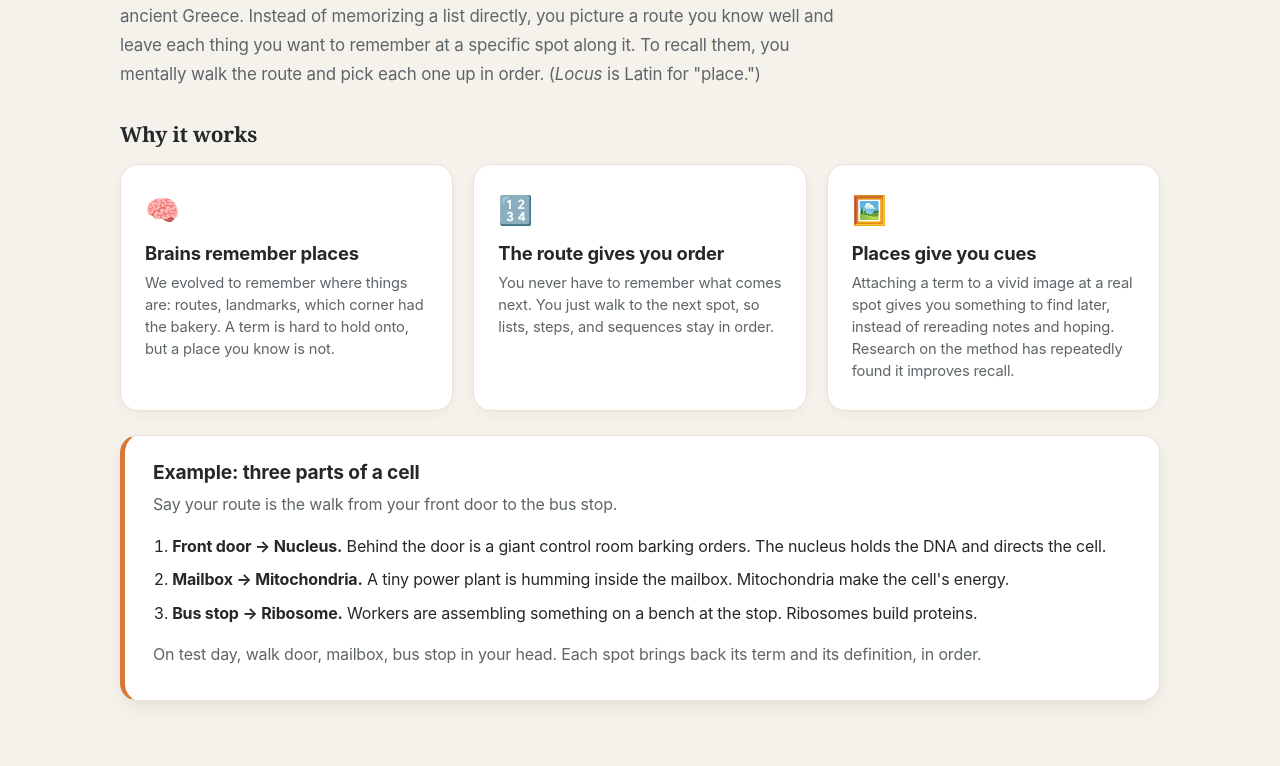
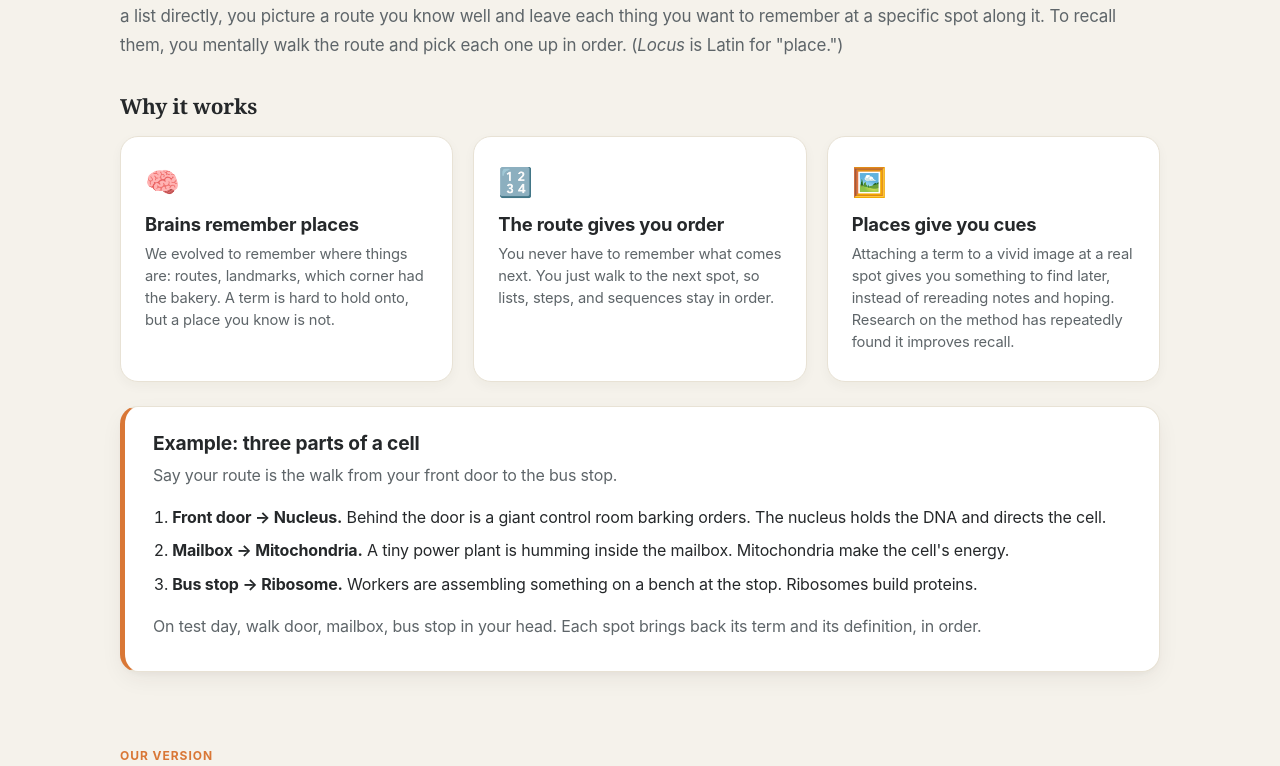
Before and after one commit to willowchen2/bigredhacks, a website: page index.html in a window 1280 px wide. Shown: the part 711-1477 px from the top of the page. Drawn offline with Linux system fonts and the light colour scheme; no server answers.

Commit message:
text box formatting

```diff
--- a/css/style.css
+++ b/css/style.css
@@ -1155,3 +1155,10 @@ ul#facts li button { align-self: center; }
 
 .topnav .brand { display: inline-flex; align-items: center; gap: .5rem; }
 .topnav .brand-logo { height: 2rem; width: 2rem; object-fit: contain; }
+
+/* Make the "What is the method of loci?" paragraph as wide as the boxes below it */
+#loci .lead { max-width: none; }
+
+/* Intro paragraphs and callout run the full width of the page content */
+.home-section .lead,
+.home-section .callout { max-width: none; }
```
